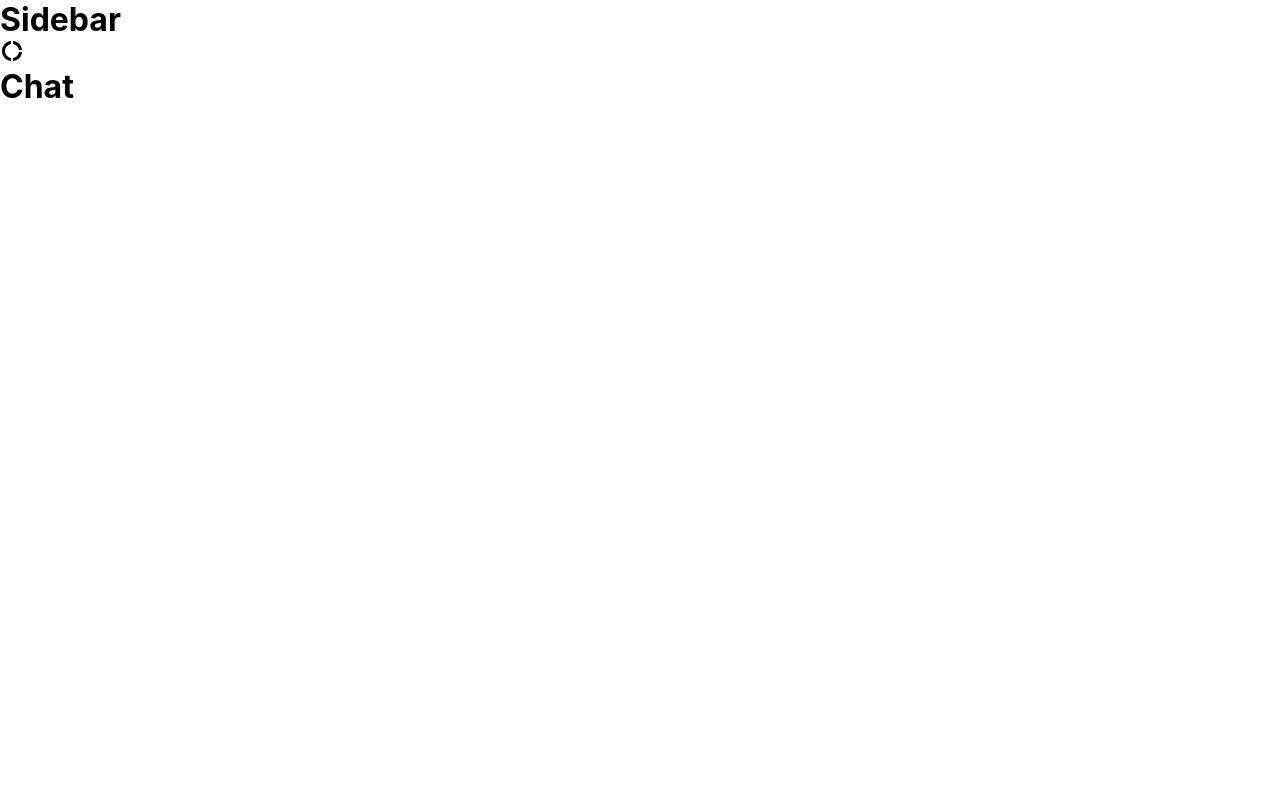
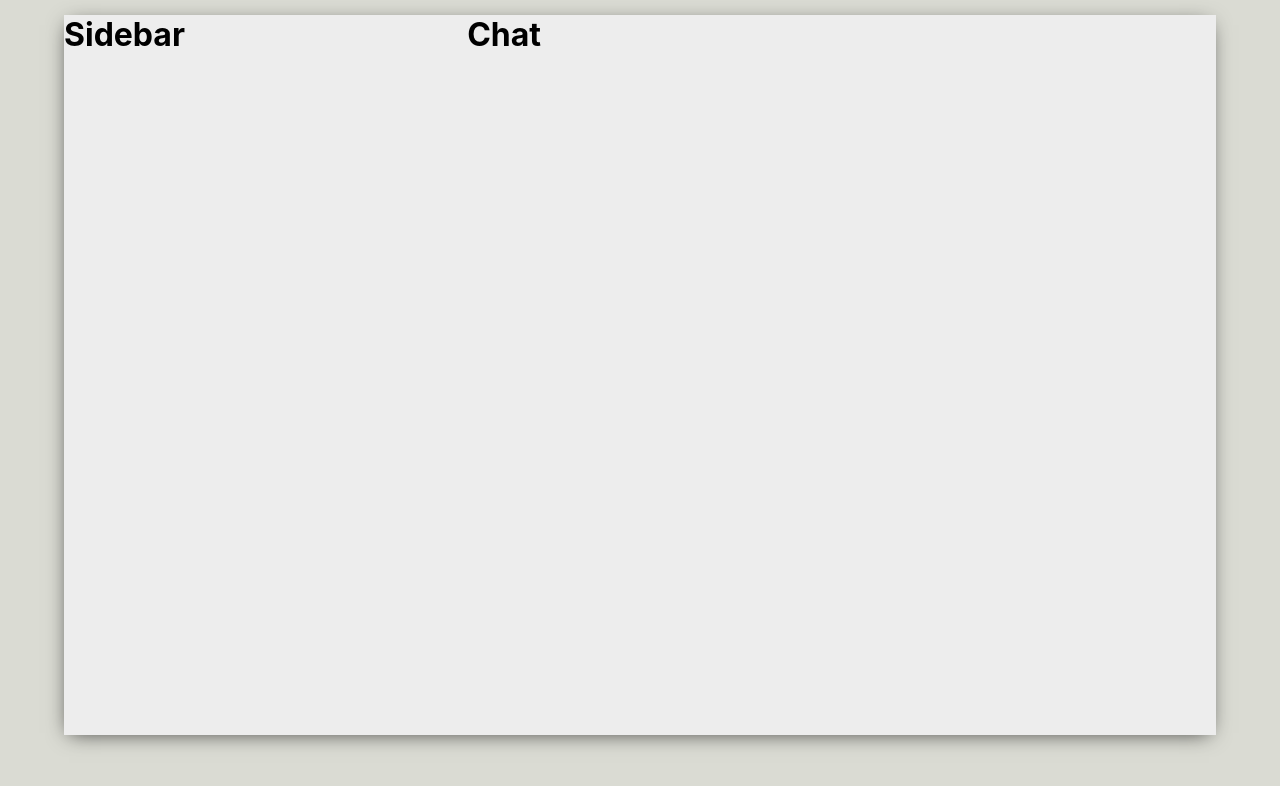
Before and after one commit to viktorlazi/whatsapp-clone, a React (Create React App) app in the folder whatsapp-mern/: page / in a window 1280 px wide. Shown: the top 786 px of the page. Built offline with nearby package versions, Linux system fonts and the light colour scheme.

Commit message:
css: grid system

```diff
--- a/whatsapp-mern/src/App.css
+++ b/whatsapp-mern/src/App.css
@@ -0,0 +1,15 @@
+.app{
+    display: grid;
+    place-items: center;
+    height: 100vh;
+    background-color: #dadbd3;
+}
+
+.app__body{
+    display:flex;
+    background-color: #ededed;
+    margin-top: -50px;
+    height: 90vh;
+    width: 90vw;
+    box-shadow: -1px 4px 20px -6px rgba(0, 0, 0, 0.75);
+}
--- a/whatsapp-mern/src/App.js
+++ b/whatsapp-mern/src/App.js
@@ -6,9 +6,10 @@
 function App() {
   return (
     <div className="app">
-      <Sidebar />
-      <DonutLargeIcon/>
-      <Chat />
+      <div className="app__body">
+        <Sidebar />
+        <Chat />
+      </div>
     </div>
   );
 }
--- a/whatsapp-mern/src/Chat.css
+++ b/whatsapp-mern/src/Chat.css
@@ -0,0 +1,5 @@
+.chat{
+    display:flex;
+    flex-direction: column;
+    flex:0.65;
+}
--- a/whatsapp-mern/src/Chat.js
+++ b/whatsapp-mern/src/Chat.js
@@ -3,7 +3,7 @@
 
 const Chat = () => {
     return (
-        <div>
+        <div className="chat">
             <h1>Chat</h1>
         </div>
     )
--- a/whatsapp-mern/src/Sidebar.css
+++ b/whatsapp-mern/src/Sidebar.css
@@ -0,0 +1,5 @@
+.sidebar{
+    display:flex;
+    flex-direction: column;
+    flex:0.35;
+}
```
Also changed, not shown: 1 other file (tests, documents, lock files or other folders).
